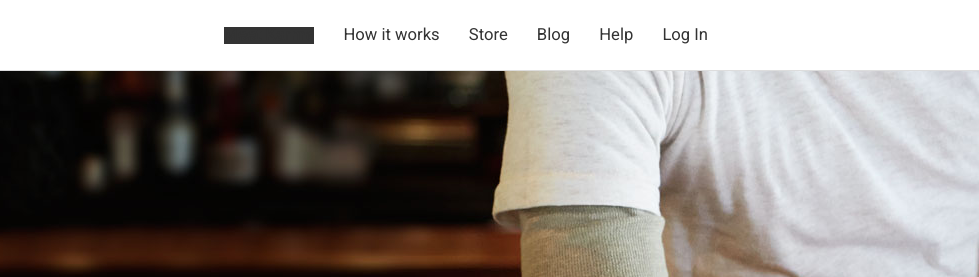
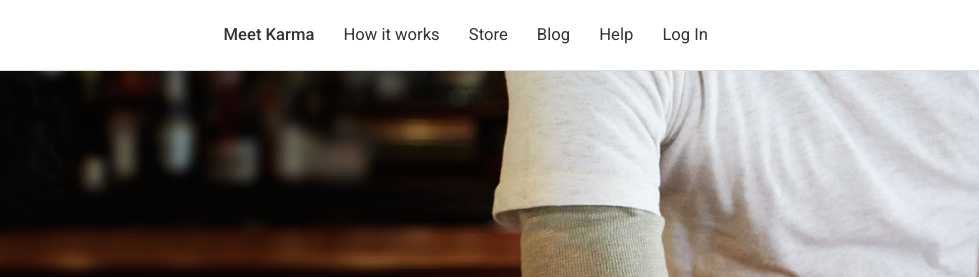
Before and after one commit to yeye07/karma-clone, a plain HTML site: page index.html in a window 1280 px wide. In both pictures the pointer is over the link "Meet Karma". Shown: the top 277 px of the page, 301-1280 px from the left. Drawn offline with Linux system fonts and the light colour scheme.

Commit message:
small changes

```diff
--- a/css/style.css
+++ b/css/style.css
@@ -91,8 +91,8 @@ div {
 
 
 }
-.top-navigation .links li:hover {
-    background-color: #333333;
+.top-navigation .links a:hover {
+    background-color: none;
     cursor: pointer;
     color: #333333;
 }
```
